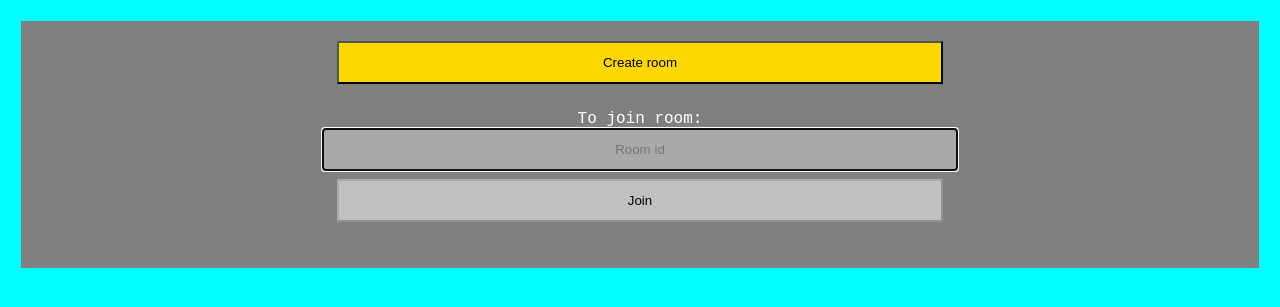
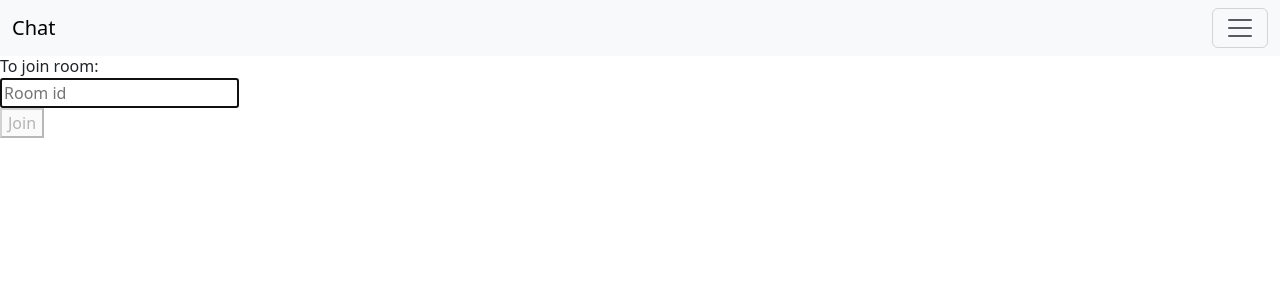
Before and after one commit to vtarale/Chat, a Flask app: page / in a window 1280 px wide. Shown: the top 307 px of the page. Run offline with Flask 3, Linux system fonts and the light colour scheme.

Commit message:
new version underway

```diff
--- a/src/static/main.css
+++ /dev/null
@@ -1,38 +0,0 @@
-div {
-    background-color: grey;
-    text-align: center;
-    padding: 1%;
-    color: white;
-}
-
-button {
-    width: 50%;
-    padding: 12px 20px;
-    box-sizing: border-box;
-    margin: 8px 0;
-    background-color: gold;
-    color: black;
-}
-
-input {
-    width: 50%;
-    text-align: center;
-    background-color: darkgray;
-    padding: 1%;
-    color: black;
-}
-
-button:hover {
-    background-color: yellow;
-}
-
-button:disabled {
-    background-color: silver;
-}
-
-body {
-    background-color: aqua;
-    text-align: center;
-    padding: 1%;
-    font-family: 'Courier New', Courier, monospace;
-}
--- a/src/templates/index.html
+++ b/src/templates/index.html
@@ -1,6 +1,34 @@
 {% extends "layout.html" %}
 {% block body %}
     <script src="{{ url_for('sendfile', path='index/index.js') }}"></script>
+
+    <nav class="navbar bg-body-tertiary fixed-top">
+        <div class="container-fluid">
+          <a class="navbar-brand" href="/">Chat</a>
+          <button class="navbar-toggler" type="button" data-bs-toggle="offcanvas" data-bs-target="#offcanvasNavbar" aria-controls="offcanvasNavbar" aria-label="Toggle navigation">
+            <span class="navbar-toggler-icon"></span>
+          </button>
+          <div class="offcanvas offcanvas-end" tabindex="-1" id="offcanvasNavbar" aria-labelledby="offcanvasNavbarLabel">
+            <div class="offcanvas-header">
+              <h5 class="offcanvas-title" id="offcanvasNavbarLabel">Chat</h5>
+              <button type="button" class="btn-close" data-bs-dismiss="offcanvas" aria-label="Close"></button>
+            </div>
+            <div class="offcanvas-body">
+              <ul class="navbar-nav justify-content-end flex-grow-1 pe-3">
+                <li class="nav-item">
+                  <a class="nav-link active" aria-current="page" href="/">Home</a>
+                </li>
+                <li class="nav-item">
+                  <a class="nav-link" href="#">About</a>
+                </li>
+              <form class="d-flex mt-3" role="search">
+                <input class="form-control me-2" type="search" placeholder="Room No." aria-label="Search">
+                <button class="btn btn-outline-success" type="submit">Join</button>
+              </form>
+            </div>
+          </div>
+        </div>
+      </nav>
 
     <div>
         <button id="roomcreator">Create room</button>
--- a/src/templates/layout.html
+++ b/src/templates/layout.html
@@ -2,6 +2,8 @@
 <html>
     <head>
         <meta name="viewport" content="initial-scale = 1, width=device-width">
+        <link href="https://cdn.jsdelivr.net/npm/bootstrap@5.3.1/dist/css/bootstrap.min.css" rel="stylesheet" integrity="sha384-4bw+/aepP/YC94hEpVNVgiZdgIC5+VKNBQNGCHeKRQN+PtmoHDEXuppvnDJzQIu9" crossorigin="anonymous">
+        <script src="https://cdn.jsdelivr.net/npm/bootstrap@5.3.1/dist/js/bootstrap.bundle.min.js" integrity="sha384-HwwvtgBNo3bZJJLYd8oVXjrBZt8cqVSpeBNS5n7C8IVInixGAoxmnlMuBnhbgrkm" crossorigin="anonymous"></script>
         <title>Chat!</title>
         <link rel="stylesheet" type="text/css" href="{{ url_for('sendfile', path='main.css') }}">
     </head>
```
